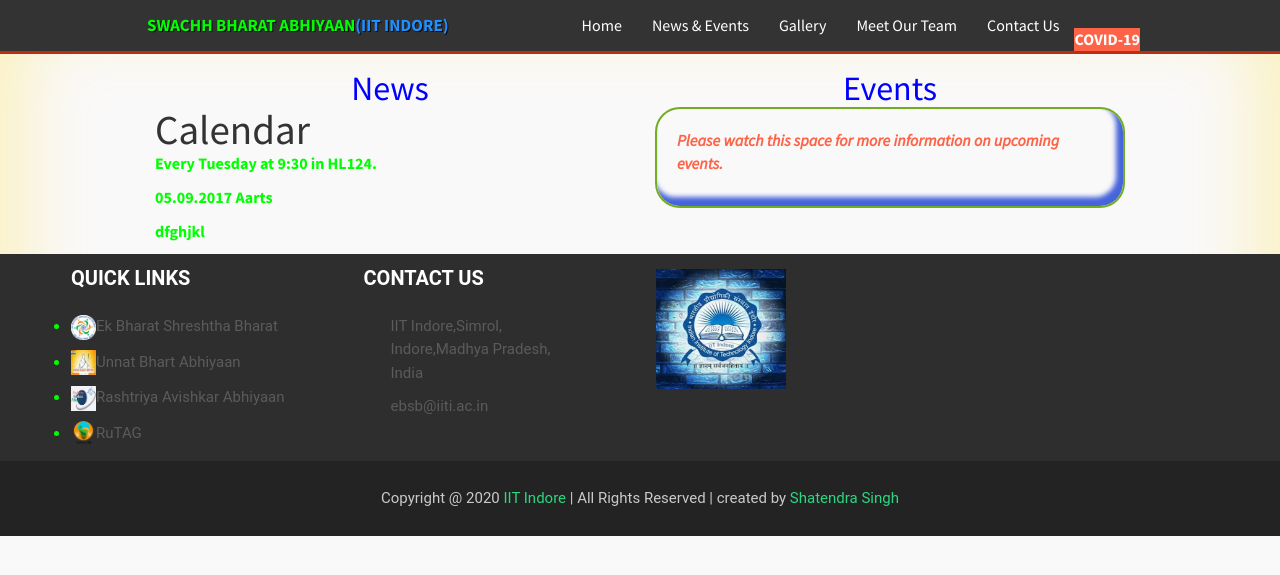
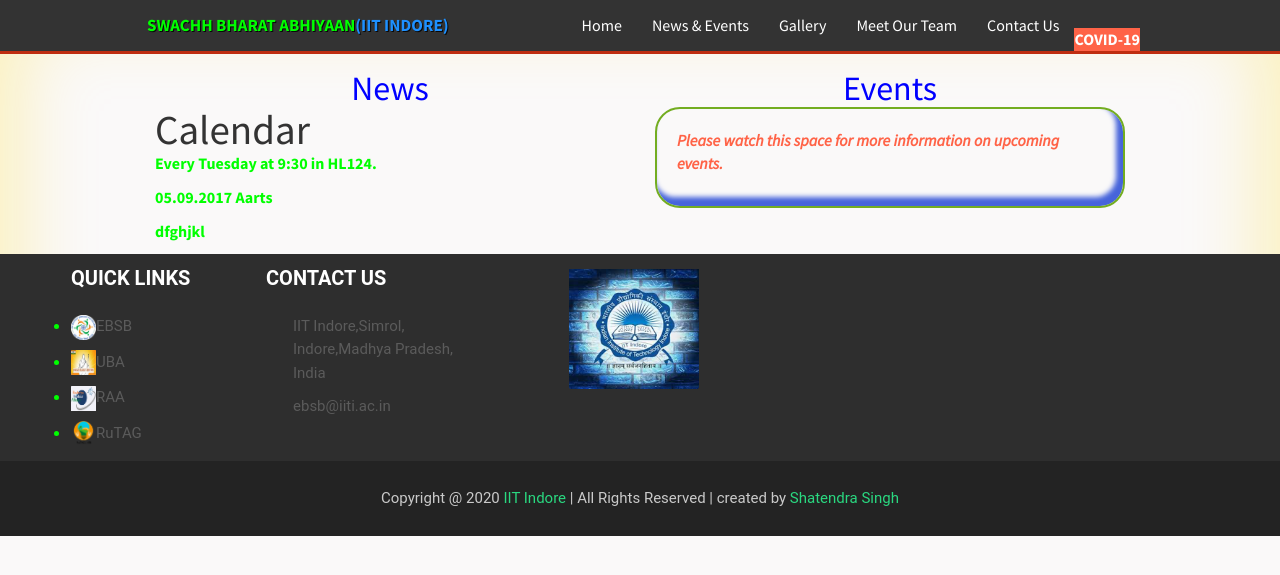
Before and after one commit to Satendra01/sba, a Jekyll site: the page built from _pages/mini_lecture_series.md, in a window 1280 px wide. Shown: the top 575 px of the page. Built offline with Jekyll 4.4.1, drawn with Linux system fonts in a browser that asks for light colours; nearby versions of some CDN libraries.

Commit message:
footer-overflow-fix

```diff
--- a/_includes/footer.html
+++ b/_includes/footer.html
@@ -1,17 +1,18 @@
 <footer class="footer" id="contactus">
     <div class="container">
         <div class="row" >
-                    <div class="col-md-3 col-sm-3" style="float:left">
+                    <div class="col-md-2 col-sm-2" style="float:left">
                         <div class="footer-text two">
                             <h3>QUICK LINKS</h3>
                             <ul>
-                                <li><img src="{{site.url}}{{site.baseurl}}/images/logopic/ebsblogo.png" style="width:25px;height:25px"><a href="https://ajayiiti.github.io/ebsb/">Ek Bharat Shreshtha Bharat<i class="fa fa-link" aria-hidden="true"></i></a></li>
-                                <li><img src="{{site.url}}{{site.baseurl}}/images/logopic/UBAlogo.jpg" style="width:25px;height:25px"><a href="https://webpagetemplate.github.io/UBA/">Unnat Bhart Abhiyaan<i class="fa fa-link" aria-hidden="true"></i></a></li>
-                                <li><img src="{{site.url}}{{site.baseurl}}/images/logopic/raalogo1.png" style="width:25px;height:25px"><a href="https://ajayiiti.github.io/raa/">Rashtriya Avishkar Abhiyaan<i class="fa fa-link" aria-hidden="true"></i></a></li>
+                                <li><img src="{{site.url}}{{site.baseurl}}/images/logopic/ebsblogo.png" style="width:25px;height:25px"><a href="https://ajayiiti.github.io/ebsb/">EBSB<i class="fa fa-link" aria-hidden="true"></i></a></li>
+                                <li><img src="{{site.url}}{{site.baseurl}}/images/logopic/UBAlogo.jpg" style="width:25px;height:25px"><a href="https://webpagetemplate.github.io/UBA/">UBA<i class="fa fa-link" aria-hidden="true"></i></a></li>
+                                <li><img src="{{site.url}}{{site.baseurl}}/images/logopic/raalogo1.png" style="width:25px;height:25px"><a href="https://ajayiiti.github.io/raa/">RAA<i class="fa fa-link" aria-hidden="true"></i></a></li>
                                 <li><img src="{{site.url}}{{site.baseurl}}/images/logopic/rutaglogo.png" style="width:25px;height:25px"><a href="https://ajayiiti.github.io/rutag/">RuTAG<i class="fa fa-link" aria-hidden="true"></i></a></li>
                             </ul>
                         </div>
                     </div>
+
                     <div class="col-md-3 col-sm-3" style="float:center">
                         <div class="footer-text one">
                             <h3>CONTACT US</h3>
@@ -22,7 +23,7 @@
                             </ul>
                         </div>
                     </div>
-                    <div class="col-md-3 col-sm-3" >
+                    <div class="col-md-4 col-sm-4" >
                         <a href="https://www.iiti.ac.in"><img src="{{ site.url }}{{ site.baseurl }}/images/rsz_iiti2.png" width="130" height="130" style="padding-top:10px"></a>
                     </div>
                 </div>
```
